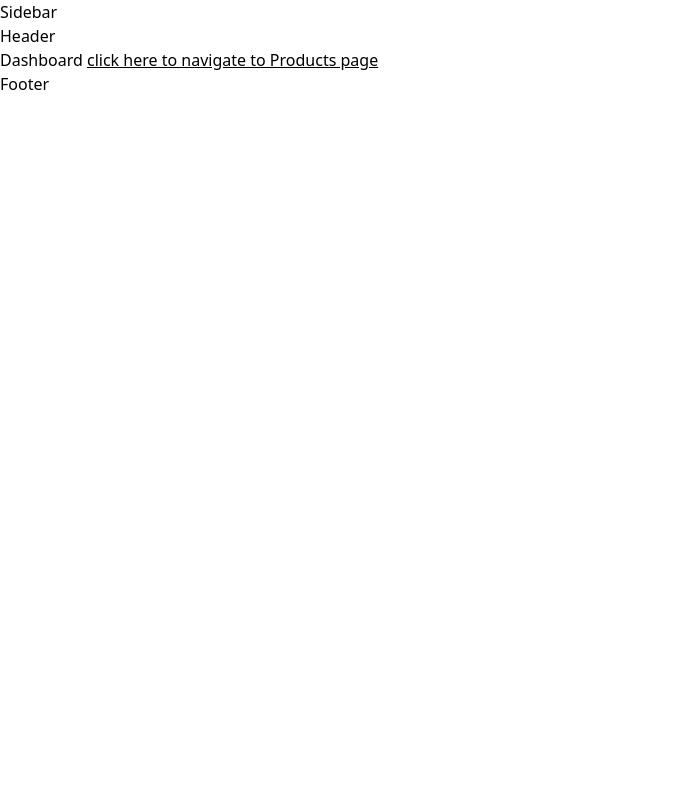
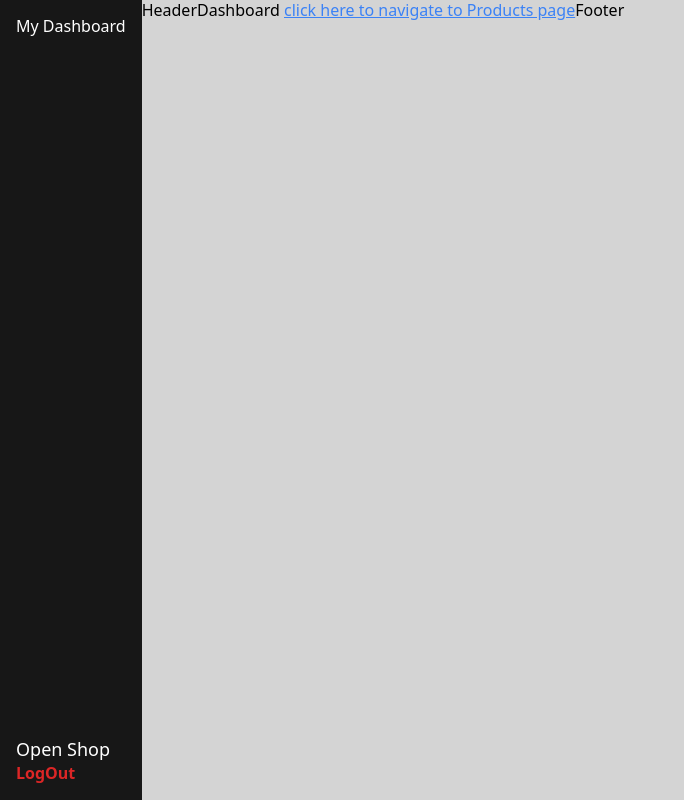
Before and after one commit to gaurab-magar/Dashboard, a React (Create React App) app: page / in a window 1280 px wide. Shown: the whole page, without its empty margins (0-684 px from the left). Built offline with nearby package versions, Linux system fonts and the light colour scheme.

Commit message:
sidebar component created and code implemented

```diff
--- a/src/components/shared/Layout.js
+++ b/src/components/shared/Layout.js
@@ -1,9 +1,10 @@
 import React from 'react'
 import { Outlet } from 'react-router-dom'
+import Sidebar from './Sidebar'
 const Layout = () => {
   return (
-    <div>
-        <div>Sidebar</div>
+    <div className='flex flex-row bg-neutral-300 h-screen w-screen overflow-hidden'>
+          <Sidebar />
         <div>Header</div>
         <div>{<Outlet />}</div>
         <div>Footer</div>
--- /dev/null
+++ b/src/components/shared/Sidebar.js
@@ -0,0 +1,13 @@
+import React from 'react'
+
+const Sidebar = () => {
+  return (
+    <div className='flex flex-col bg-neutral-900 w-70 p-4 text-white'>
+        <div className='flex-1'>My Dashboard</div>
+        <div className='text-lg'>Open Shop</div>
+        <div className='text-red-600 font-semibold'>LogOut</div>
+    </div>
+  )
+}
+
+export default Sidebar
--- a/src/index.css
+++ b/src/index.css
@@ -1,3 +1,22 @@
 @tailwind base;
 @tailwind components;
 @tailwind utilities;
+
+
+@layer base {
+    html{
+        line-height: 1.3;
+    }
+    th,td{
+        @apply py-3 px-2.5 text-sm text-left border-y border-gray-200;
+    }
+    thead{
+        @apply bg-neutral-100;
+    }
+    th{
+        @apply font-semibold;
+    }
+    a{
+        @apply text-blue-500 hover:text-blue-700 hover:underline;
+    }
+}
```
